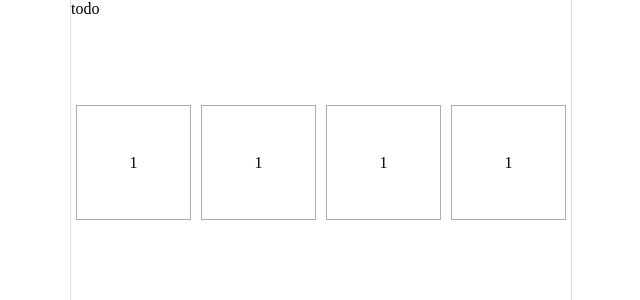
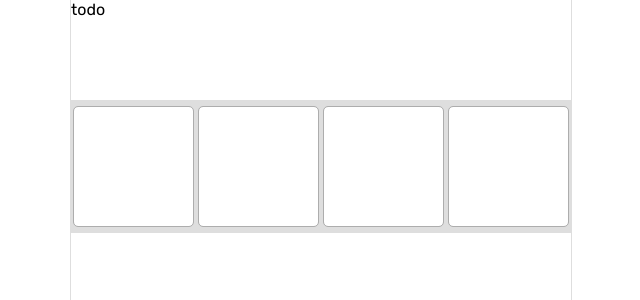
Before and after one commit to kis0421/react-sliding-puzzle-game, a React app: page / in a window 1280 px wide. Shown: the top 300 px of the page, without its empty margins (319-959 px from the left). Built offline with nearby package versions, Linux system fonts and the light colour scheme.

Commit message:
tile 스타일 추가

```diff
--- a/src/components/Tile.tsx
+++ b/src/components/Tile.tsx
@@ -1,8 +1,10 @@
 import * as React from "react";
 
-const Tile = () => {
+const Tile = (props: { tileNumber: number }) => {
+  const { tileNumber } = props;
+
   return <div className="tile">
-    <span>1</span>
+    <span>{tileNumber}</span>
   </div>
 }
 export default Tile;
--- a/src/css/index.css
+++ b/src/css/index.css
@@ -1,6 +1,8 @@
+@import url('https://fonts.googleapis.com/css2?family=Rubik&display=swap');
 * {
   margin: 0;
   padding: 0;
+  font-family: 'Rubik', sans-serif;
 }
 
 #slidingPuzzleWrap{
@@ -9,21 +11,30 @@
   margin: 0 auto;
   outline: 1px solid #dedede;
 }
+#slidingPuzzleWrap > .puzzleRowWrap:nth-child(2){
+  padding-top: 4px;
+}
+#slidingPuzzleWrap > .puzzleRowWrap:last-child{
+  padding-bottom: 4px;
+}
 
 .puzzleRowWrap{
   display: flex;
   flex-direction: row;
   justify-content: space-around;
+  background-color: #dedede
 }
 
 .tile {
   flex-grow: 1;
   display: flex;
-  margin: 6px;
+  margin: 3px;
   justify-content: center;
   align-items: center;
   text-align: center;
+  background-color: white;
   outline: 1px solid #adadad;
+  border-radius: 4px;
 }
 .tile::after{
   content:"";
@@ -32,5 +43,7 @@
 }
 .tile > span {
   position: absolute;
+  font-size: 3em;
+  color:#99ccff;;
 
 }
```
